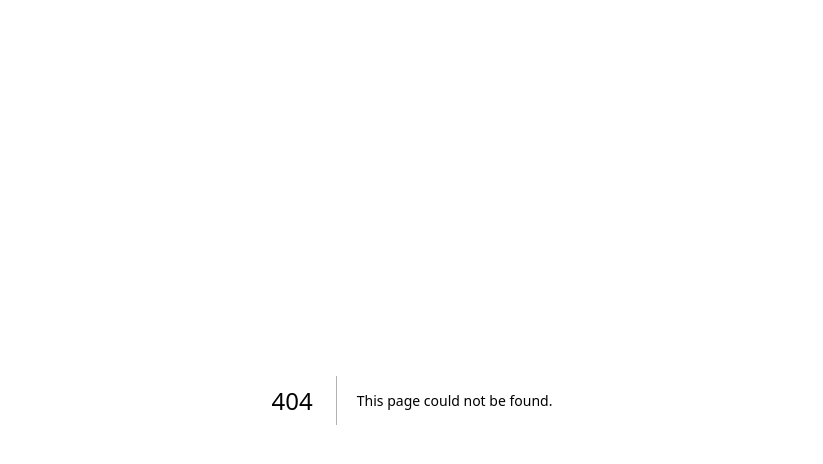
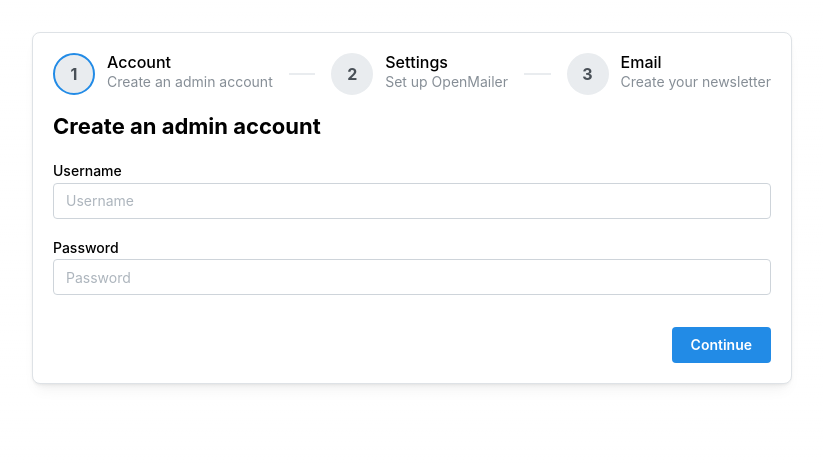
Before and after one commit to Vincenius/OpenMailer, a Next.js app: page /setup in a window 1280 px wide. Before the commit this address had no page. Shown: the top 464 px of the page, without its empty margins (228-1051 px from the left). Built offline with nearby package versions, Linux system fonts and the light colour scheme.

Commit message:
various updates for admin settings / setup

```diff
--- a/lib/models/accounts.ts
+++ /dev/null
@@ -1,21 +0,0 @@
-import { Db, Collection, MongoClient, ObjectId } from 'mongodb';
-
-export interface Accounts {
-  _id?: ObjectId,
-  username: string,
-  password: string,
-  api_key: string,
-  database: string,
-}
-
-export class AccountsDAO {
-  private collection: Collection<Accounts>;
-
-  constructor(db: Db) {
-    this.collection = db.collection<Accounts>('accounts');
-  }
-
-  async getAll(query: Object): Promise<Accounts[] | []> {
-    return await this.collection.find(query).toArray();
-  }
-}
--- /dev/null
+++ b/lib/models/admin.ts
@@ -0,0 +1,36 @@
+import { Db, Collection, ObjectId } from 'mongodb';
+
+export interface Accounts {
+  _id?: ObjectId,
+  username: string,
+  password: string,
+  role: string, // admin (maybe restricted roles added in future)
+  api_key: string,
+  database: string,
+}
+
+export interface Settings {
+  initialized: boolean,
+  base_url: string,
+  cross_origin: string,
+}
+
+export class AdminDAO {
+  // change to admin with accounts & settings collections
+  private settingsCollection: Collection<Settings>;
+  private accountsCollection: Collection<Accounts>;
+
+  constructor(db: Db) {
+    this.settingsCollection = db.collection<Settings>('settings');
+    this.accountsCollection = db.collection<Accounts>('accounts');
+  }
+
+  async getSettings(): Promise<Settings> {
+    const result = await this.settingsCollection.find().toArray()
+    return result[0];
+  }
+
+  async getAllAccounts(query: Object): Promise<Accounts[] | []> {
+    return await this.accountsCollection.find(query).toArray();
+  }
+}
--- a/src/pages/api/init.ts
+++ b/src/pages/api/admin.ts
@@ -1,21 +1,22 @@
 import type { NextApiResponse } from 'next'
 import withMongoDB, { CustomRequest } from '../../../lib/db'
-import { Accounts, AccountsDAO } from '../../../lib/models/accounts'
+import { Accounts, AdminDAO } from '../../../lib/models/admin'
 
 type Result = {
   message: string,
+} | {
+  exists: boolean,
 }
 
-// rename settings
 async function handler(
   req: CustomRequest,
-  res: NextApiResponse<Result | Accounts[]>
+  res: NextApiResponse<Result>
 ) {
   if (req.method === 'GET') {
-    const accountsDAO = new AccountsDAO(req.db); // withMongoDB
-    const result = await accountsDAO.getAll({});
+    const adminDAO = new AdminDAO(req.db);
+    const settings = await adminDAO.getSettings();
 
-    res.status(200).json(result)
+    res.status(200).json({ exists: !!(settings && settings.initialized) })
   } else if (req.method === 'POST') {
     // allow first without auth
     // then only with auth
--- /dev/null
+++ b/src/pages/setup.tsx
@@ -0,0 +1,92 @@
+import { useState, useEffect } from 'react'
+import Head from 'next/head'
+import { Card, Title, Divider, Flex, Button, TextInput, Stepper } from '@mantine/core';
+
+// https://mantine.dev/core/stepper/
+// TODO <head>
+
+export default function Setup() {
+  const [active, setActive] = useState(0);
+  const [loading, setLoading] = useState(false);
+  const [formValues, setFormValues] = useState({})
+
+  const handleChange = (target: EventTarget): void => {
+    const inputElement = target as HTMLInputElement;
+    setFormValues({
+      ...formValues,
+      [inputElement.name]: inputElement.value,
+    })
+  }
+
+  const goNext = () => {
+    // todo submit stuff
+    nextStep()
+  }
+  const nextStep = () => setActive((current: number) => (current < 3 ? current + 1 : current));
+  const prevStep = () => setActive((current: number) => (current > 0 ? current - 1 : current));
+
+  // todo redirect if setup already done
+
+  return <>
+    <Head>
+      <title>OpenMailer</title>
+      <meta name="description" content="A minimalist Next.js alternative to Mailchimp, Beehiiv, Convertkit etc..." />
+      <meta name="viewport" content="width=device-width, initial-scale=1" />
+      <link rel="icon" href="/favicon.ico" />
+    </Head>
+    <Flex justify="center">
+      <Card shadow="sm" padding="lg" radius="md" withBorder m="xl" w={760}>
+
+        <Stepper active={active} onStepClick={setActive}>
+          <Stepper.Step label="Account" description="Create an admin account" loading={loading && active === 0}>
+            <Title size="h3" mb="md" order={2}>Create an admin account</Title>
+
+            <TextInput
+              label="Username"
+              placeholder="Username"
+              mb="md"
+              name="username"
+              onChange={(event) => handleChange(event.currentTarget)}
+            />
+            <TextInput
+              label="Password"
+              placeholder="Password"
+              mb="xl"
+              type="password"
+              name="password"
+              onChange={(event) => handleChange(event.currentTarget)}
+            />
+          </Stepper.Step>
+          <Stepper.Step label="Settings" description="Set up OpenMailer" loading={loading && active === 1}>
+            <Title size="h3" mb="md" order={2}>Set-up OpenMailer</Title>
+
+            {/*
+              base_url: string, -> ???
+              cors_origin: string, */}
+          </Stepper.Step>
+          <Stepper.Step label="Email" description="Create your newsletter" loading={loading && active === 2}>
+            <Title size="h3" mb="md" order={2}>Create your newsletter</Title>
+
+            {/* newsletter:
+              email: string,
+              confirm_redirect: string,
+              sending_type: string, // 'email' or 'ses'
+              ses_user?: string,
+              ses_password?: string,
+              ses_region?: string,
+              email_user?: string,
+              email_pass?: string,
+              email_host?: string, */}
+          </Stepper.Step>
+        </Stepper>
+
+        <Flex justify="space-between">
+          { active > 0 && <Button onClick={prevStep} variant="outline">Go Back</Button> }
+          { active === 0 && <div></div> }
+          {/* todo disabled */}
+          <Button onClick={goNext}>Continue</Button>
+        </Flex>
+      </Card>
+    </Flex>
+  </>
+}
```
Also changed, not shown: src/pages/index.tsx (+10 -8 lines).
